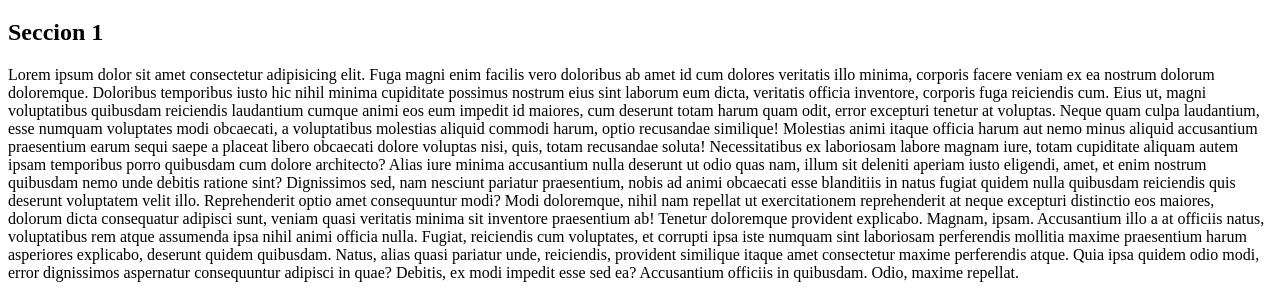
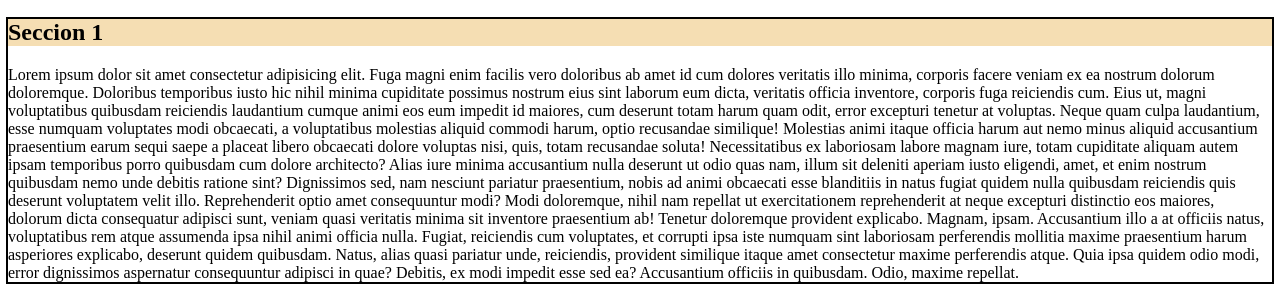
Before and after one commit to adba98/css-guide, a plain HTML site: page position/sticky.html in a window 1280 px wide. Shown: the part 469-768 px from the top of the page. Drawn offline with Linux system fonts and the light colour scheme.

Commit message:
:label: Position Sticky Ex3

```diff
--- a/position/position.css
+++ b/position/position.css
@@ -65,7 +65,12 @@
   height: 200px;
 }
 
-.menu {
+article {
+  outline: 2px solid black;
+}
+
+.article-title {
+  background-color: wheat;
   position: sticky;
   top: 0;
 }
```
